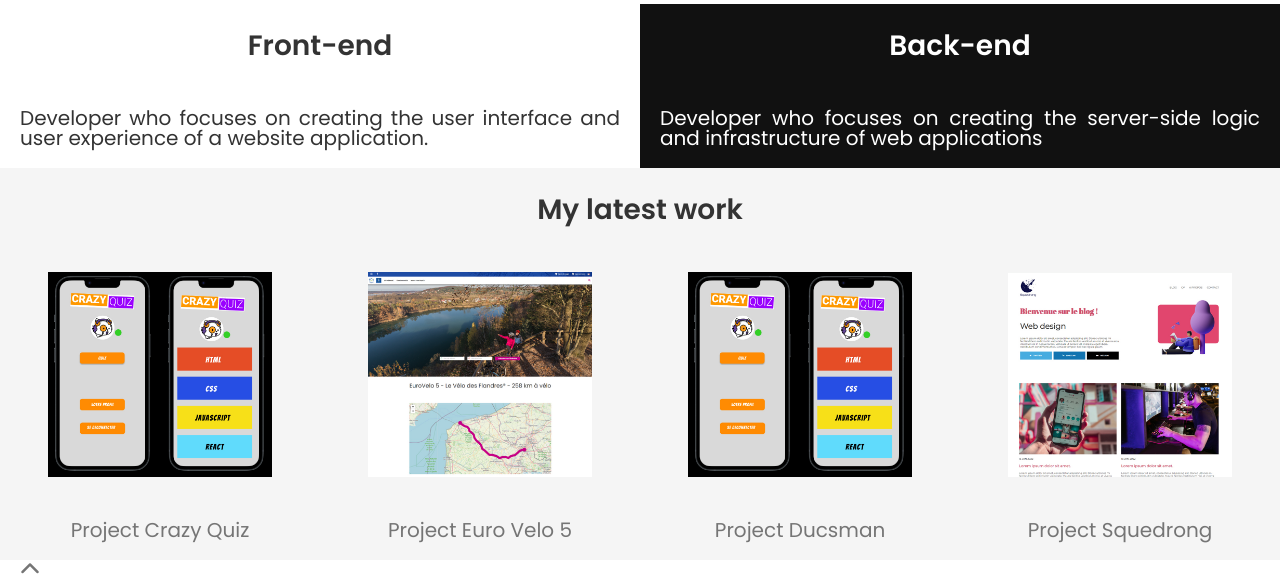
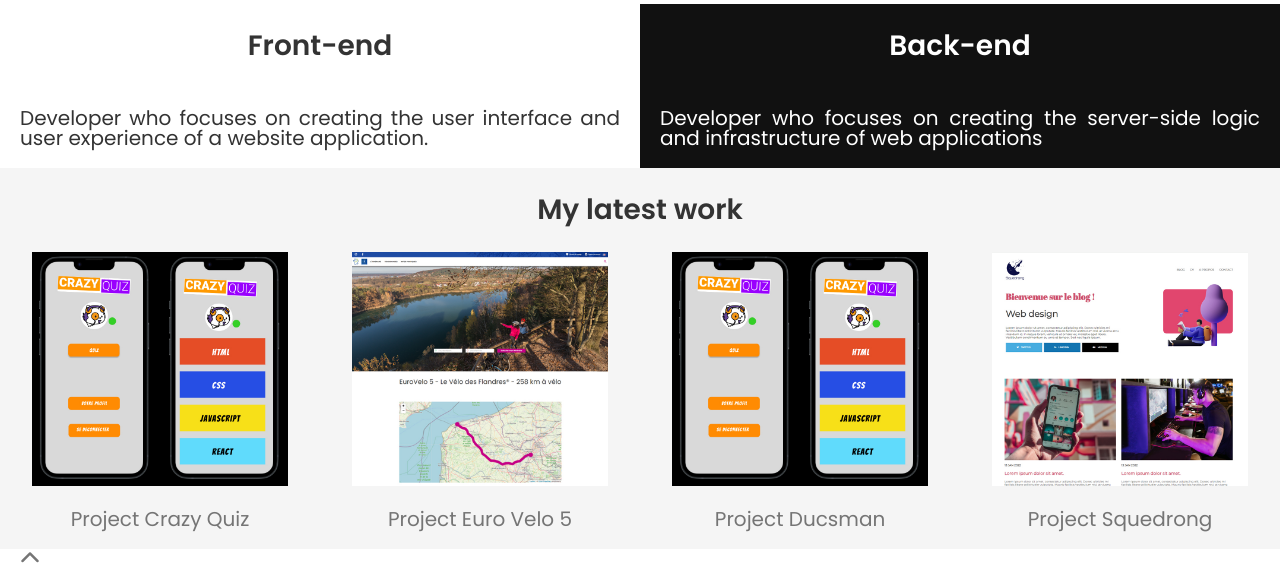
Before and after one commit to CyrilleDeletre/Portfolio, a website: page index.html in a window 1280 px wide. Shown: the part 151-728 px from the top of the page. Drawn offline with Linux system fonts and the light colour scheme.

Commit message:
correction width

```diff
--- a/index.html
+++ b/index.html
@@ -67,7 +67,7 @@
             <p>Developer who focuses on creating the server-side logic and infrastructure of web applications</p>
         </section>
     </article>
-    <article>
+    <article class="latest-work">
         <h2>My latest work</h2>
 
         <figure>
--- a/scss/pages/_home.scss
+++ b/scss/pages/_home.scss
@@ -26,28 +26,24 @@
     }
 }
 
-article {
+.latest-work{
+    display: flex;
+    flex-wrap: wrap;
+    flex-direction: row;
+    justify-content: center;
+    align-items: center;
     figure {
-        display: flex;
-        flex-direction: column;
-        justify-content: center;
-        align-items: center;
-        a{
-            text-align: center;
-            img{
+        text-align: center;
+        img{
             max-width:80%;
             }
-        }
     }
 }
 
 @media screen and (min-width: 1024px) {
-    article {
-        display: flex;
-        flex-wrap: wrap;
-        flex-direction: row;
+    .latest-work {
         figure{
             max-width: 25%;
         }
     }
-  }
+}
```
Also changed, not shown: scss/main.css, 1 other file.
